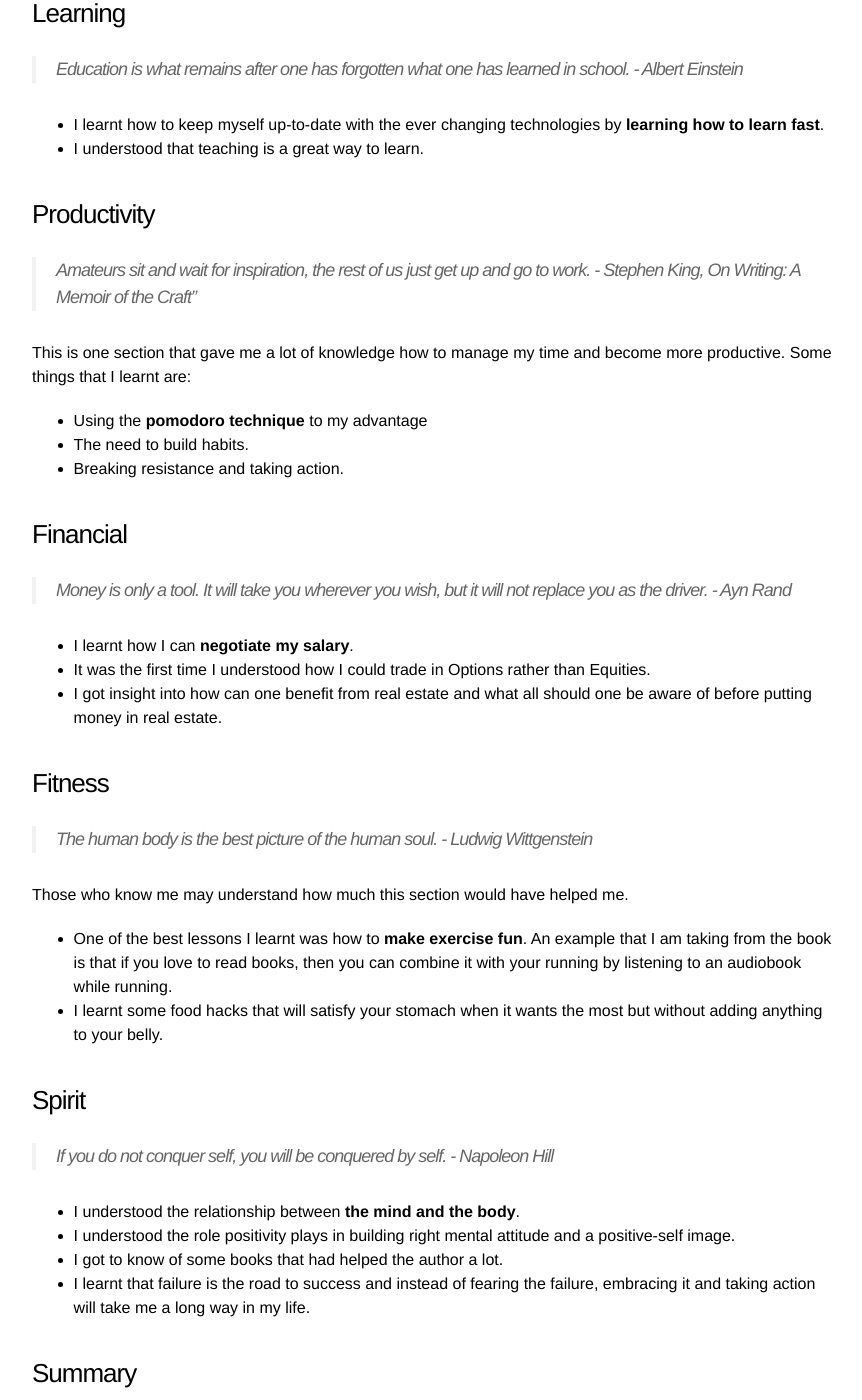
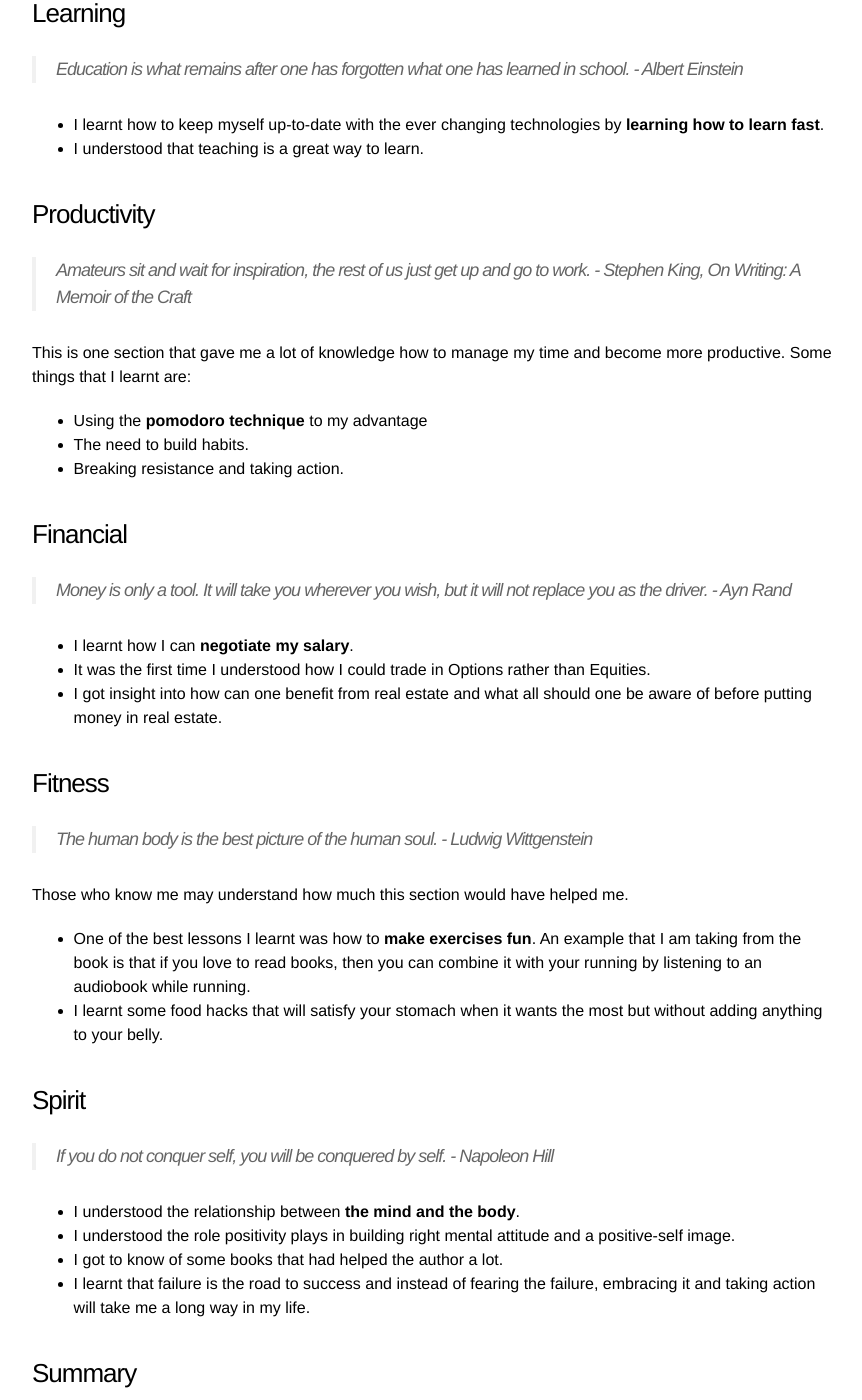
Before and after one commit to praveer09/praveer09.github.io, a Jekyll site: the page built from _posts/2016-07-19-book-review-soft-skills.markdown, in a window 1280 px wide and 1400 px high, scrolled down 1212 px. Shown: the whole window, without its empty margins (208-1070 px from the left). Built offline with Jekyll 4.4.1, drawn with Linux system fonts in a browser that asks for light colours; comment, search, counter and statistics services are not loaded.

Commit message:
Make a correction to blog on book review for Soft Skills

```diff
--- a/_posts/2016-07-19-book-review-soft-skills.markdown
+++ b/_posts/2016-07-19-book-review-soft-skills.markdown
@@ -48,7 +48,7 @@ am on the correct path.
 
 ### Productivity
 > Amateurs sit and wait for inspiration, the rest of us just get up and go to work. - Stephen King, On
-> Writing: A Memoir of the Craft”
+> Writing: A Memoir of the Craft
 
 This is one section that gave me a lot of knowledge how to manage my time and become more productive. Some things
 that I learnt are:
@@ -69,7 +69,7 @@ real estate.
 > The human body is the best picture of the human soul. - Ludwig Wittgenstein
 
 Those who know me may understand how much this section would have helped me.
-- One of the best lessons I learnt was how to **make exercise fun**. An example that I am taking from the book is that if you
+- One of the best lessons I learnt was how to **make exercises fun**. An example that I am taking from the book is that if you
 love to read books, then you can combine it with your running by listening to an audiobook while running.
 - I learnt some food hacks that will satisfy your stomach when it wants the most but without adding anything to your belly.
 
```
